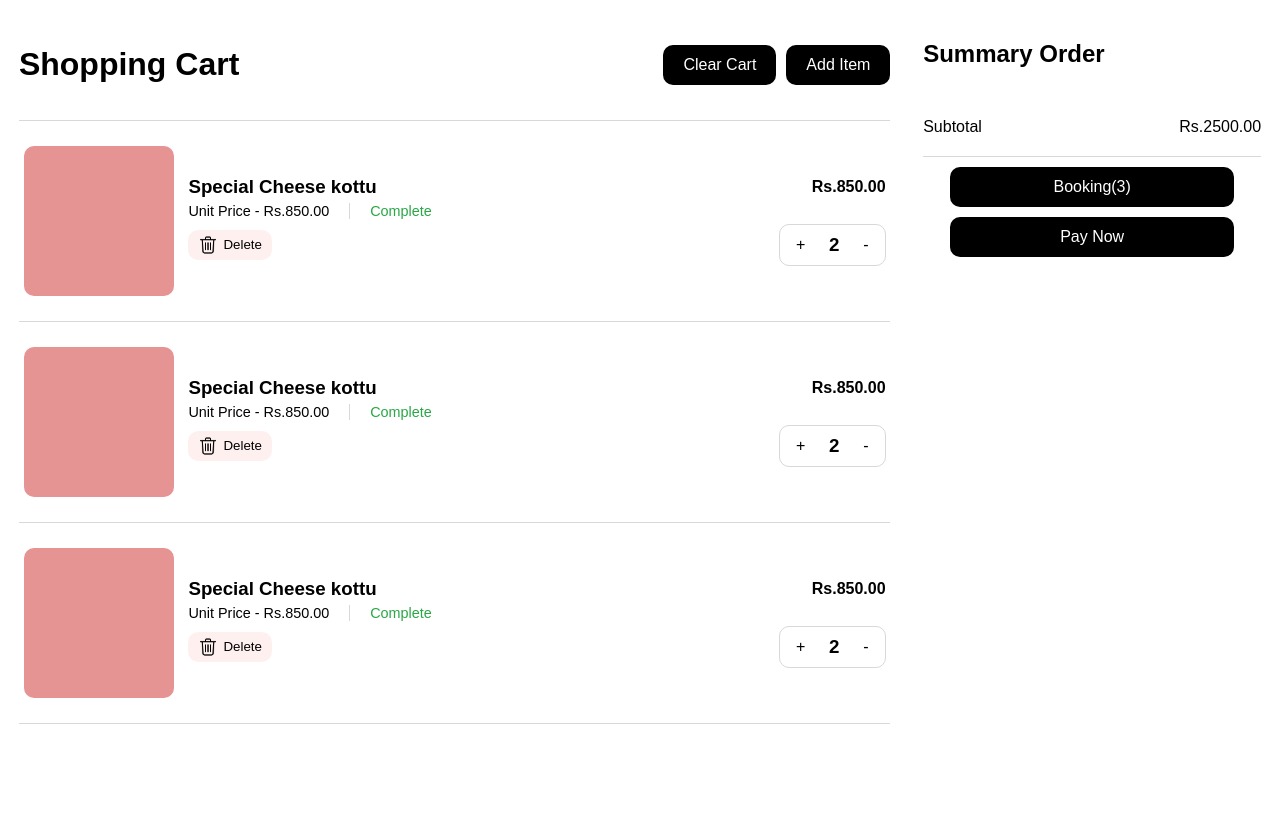
After one commit to NadunMN/Kottu-Labs, a PHP site: page /views/cart.php in a window 1280 px wide. The commit adds this page. Run offline with PHP 8.4, Linux system fonts and the light colour scheme.

Commit message:
Add cart

```diff
--- a/controllers/SiteController.php
+++ b/controllers/SiteController.php
@@ -98,5 +98,11 @@ class SiteController extends Controller
         return $this->render('otp');
     }
 
+    public function cart(Request $request,Response $response)
+    {
+        $this->setLayout('main');
+        return $this->render('cart');
+    }
+
 }
 ?>
--- /dev/null
+++ b/public/CSS/cart.css
@@ -0,0 +1,283 @@
+body{
+    margin: 0;
+    padding: 0;
+    font-family: 'Poppins', sans-serif;
+}
+.main-wrapper{
+    display: flex;
+    align-items: flex-start;
+    justify-content: center;
+    width: 100%;
+    height:auto;
+    gap: 15px;
+    /* background-color: royalblue; */
+}
+.cart-wrapper{
+    display: flex;
+    align-items: center;
+    justify-content: flex-start;
+    flex-direction: column;
+    width: 100%;
+    min-height: 100vh;
+    height: auto;
+    background-color: rgb(255, 255, 255);
+    margin: 10px 0;
+    margin-left: 10px;
+    border-radius: 10px;
+}
+
+.right-side{
+    display: flex;
+    align-items: center;
+    justify-content: flex-start;
+    flex-direction: column;
+    width: 40%;
+    height: 100vh;
+    min-height: 100vh;
+    /* background-color: rgb(90, 39, 39); */
+    margin: 10px 0;
+    margin-right: 10px;
+    border-radius: 10px;
+    gap: 10px;
+}
+
+.payment-wrapper{
+    display: flex;
+    flex-direction: column;
+    align-items:center;
+    justify-content: flex-start;
+    width: 100%;
+    height:auto;
+    background-color: rgb(255, 255, 255);
+    border-radius: 10px;
+}
+
+.card-topic-container{
+    display: flex;
+    align-items: center;
+    justify-content: space-between;
+    width: 98%;
+    height: auto;
+    padding: 15px 0;
+
+    border-bottom: 1px solid rgb(216, 216, 216);
+}
+
+.card-topic-container-buttons{
+    width: auto;
+    height: auto;
+    display: flex;
+    align-items: center;
+    justify-content: center;
+    gap: 10px;
+}
+
+.card-topic-container-buttons button{
+    width: auto;
+    height: 40px;
+   padding: 0 20px;
+    border-radius: 10px;
+    background-color: rgb(0, 0, 0);
+    color: rgb(255, 255, 255);
+    font-size: 1rem;
+    border: none;
+    cursor: pointer;
+}
+
+.card-topic-container-buttons button:hover{
+    background-color: #EE3E3F;
+    color: rgb(255, 255, 255);
+    transition: transform 0.3s ,background-color 0.3s ease;
+    transform: scale(1.05);
+}
+
+.cart-item-container{
+    display: flex;
+    align-items: center;
+    justify-content: space-evenly;
+    width: 98%;
+    height: 200px;
+    border-bottom: 1px solid rgb(216, 216, 216);
+
+    gap: 10px;
+}
+
+.cart-item-img{
+    width: 150px;
+    height: 150px;
+    background-color: rgb(230, 147, 147);
+    border-radius: 10px;
+}
+
+.cart-item-details{
+    display: flex;
+    align-items: center;
+    justify-content: center;
+    flex-direction: column;
+    width: 80%;
+    height: 150px;
+    /* background-color: rosybrown; */
+    gap: 5px;
+}
+
+.cart-item-details div{
+    display: flex;
+    justify-content: space-between;
+    width: 100%;
+    height: auto;
+    align-items: center;
+}
+
+
+
+.cart-item-details div h4{
+    margin: 0;
+    font-size: 1rem;
+}
+
+.cart-item-details div h3{
+    margin: 0;
+}
+
+
+.cart-item-details .unit-price{
+    display: flex;
+    align-items: center;
+    justify-content: flex-start;
+    width: 100%;
+    height: auto;
+}
+
+.cart-item-details div p{
+    margin: 0;
+    font-size: 0.9rem;
+    margin-right: 20px;
+}
+
+.cart-item-details div p:last-child{
+    border-left: 1px solid rgb(216, 216, 216);
+    padding-left: 20px;
+    color: #28a745;
+}
+
+
+
+.delete-cart button{
+    width: auto;
+    height: 30px;
+    background-color:rgba(255, 0, 0, 0.06);
+    color: rgb(0, 0, 0);
+    border: none;
+    cursor: pointer;
+    display: flex;
+    align-items: center;
+    justify-content: center;
+    border-radius: 10px;
+    padding: 0 10px
+}
+
+.delete-cart button img{
+    width: auto;
+    height: 20px;
+    padding-right:5px;
+}
+
+.delete-cart button:hover{
+    background-color: #ee3e3e1b;
+    color: rgb(0, 0, 0);
+    transition: transform 0.3s ,background-color 0.3s ease;
+    transform: scale(1.05);
+}
+
+.delete-quantity .add-item-cart{
+    width: 100px;
+    height: 40px;
+    align-items: center;
+    justify-content: space-between;
+    background-color:rgb(255, 255, 255);
+    cursor: pointer;
+    display: flex;
+    border: 1px solid rgb(216, 216, 216);
+    border-radius: 10px;
+    padding: 0 10px;
+}
+
+.add-item-cart .plus{
+    width: auto;
+    height: 40px;
+    background-color: transparent;
+    border: none;
+    cursor: pointer;
+    font-size: 1rem;
+}
+
+.add-item-cart .plus:hover{
+    transition: transform 0.3s ,background-color 0.3s ease;
+    transform: scale(1.05);
+}
+
+
+.add-item-cart button:last-child{
+    width: auto;
+    height: 40px;
+    background-color: transparent;
+    border: none;
+    cursor: pointer;
+    font-size: 1rem;
+}
+.add-item-cart button:last-child:hover{
+    transition: transform 0.3s ,background-color 0.3s ease;
+    transform: scale(1.05);
+}
+
+.payment-wrapper-topic{
+    display: flex;
+    align-items: center;
+    justify-content: space-between;
+    width: 95%;
+    height: auto;
+    padding: 10px 0;
+}
+
+
+.payment-wrapper-body{
+    border-bottom: 1px solid rgb(216, 216, 216);
+}
+
+
+.payment-wrapper-body p{
+    height: auto;
+    margin: 10px 0;
+    font-size: 1rem;
+}
+
+.payment-wrapper-button{
+    display: flex;
+    flex-direction: column;
+    align-items: center;
+    justify-content: center;
+    width: 100%;
+    height: auto;
+    gap: 10px;
+    margin-top: 10px;
+    margin-bottom: 20px;
+}
+
+.payment-wrapper-button button{
+
+    width: 80%;
+    height: 40px;
+    background-color: rgb(0, 0, 0);
+    color: rgb(255, 255, 255);
+    font-size: 1rem;
+    border: none;
+    border-radius: 10px;
+    cursor: pointer;
+}
+
+.payment-wrapper-button button:hover{
+    background-color: #EE3E3F;
+    color: rgb(255, 255, 255);
+    transition: transform 0.3s ,background-color 0.3s ease;
+    transform: scale(1.05);
+}
--- a/public/index.php
+++ b/public/index.php
@@ -57,6 +57,7 @@ if (Application::$app->user && Application::$app->user->position == 'admin') {
 }
 
 $app->router->get('/otp', [$siteController, 'otp']);
+$app->router->get('/cart', [$siteController, 'cart']);
 
 
 
--- a/views/NavBar.php
+++ b/views/NavBar.php
@@ -19,12 +19,12 @@
             <li><a href="#">MENU</a></li>
             <li><a href="/about">ABOUT</a></li>
             <li><a href="#">OUR STAFF</a></li>
-            <li><a href="contact">CONTACT</a></li>
+            <li><a href="/contact">CONTACT</a></li>
         </ul>
         <div class="menu-iconbox">
         <div class="icon-box">
             <a href="#"><img src="/Photo/icon/search.png" alt="Search"></a>
-            <a href="#"><img src="/Photo/icon/shopping-cart.png" alt="Cart"></a>
+            <a href="/cart"><img src="/Photo/icon/shopping-cart.png" alt="Cart"></a>
 
             <div class="drop-down">
                 <a href="#" onclick="toggleMenuprofile()"><img src="/Photo/icon/user.png" alt="Profile"></a>
--- /dev/null
+++ b/views/cart.php
@@ -0,0 +1,164 @@
+<!DOCTYPE html>
+<html lang="en">
+<head>
+    <meta charset="UTF-8">
+    <meta name="viewport" content="width=device-width, initial-scale=1.0">
+    <title>cart</title>
+    <link rel="stylesheet" href="/CSS/cart.css">
+</head>
+<body>
+
+<div class="main-wrapper">
+
+
+
+<div class="cart-wrapper">
+    <div class="card-topic-container">
+        <h1>Shopping Cart</h1>
+        <div class="card-topic-container-buttons">
+        <button class="clear-cart">Clear Cart</button>
+        <button class="clear-cart">Add Item</button>
+        </div>
+    </div>
+
+    <div class="cart-item-container">
+        <div class="cart-item-img"></div>
+        <div class="cart-item-details">
+            <div>
+                <h3>Special Cheese kottu</h3>
+                <h4>Rs.850.00</h4>
+            </div>
+
+            <div class="unit-price">
+                <p>Unit Price - Rs.850.00</p>
+
+                <p>Complete</p>
+
+            </div>
+
+            <div class="delete-quantity">
+
+                <div class="delete-cart">
+                    <button class="delete-cart"><img src="/Photo/icon/delete.png">Delete</button>
+
+                </div>
+
+                <div class="add-item-cart">
+                    <button class="plus" >+</button>
+                    <h3>2</h3>
+                    <button class="minus">-</button>
+                </div>
+
+            </div>
+
+        </div>
+
+
+    </div>
+
+
+    <div class="cart-item-container">
+        <div class="cart-item-img"></div>
+        <div class="cart-item-details">
+            <div>
+                <h3>Special Cheese kottu</h3>
+                <h4>Rs.850.00</h4>
+            </div>
+
+            <div class="unit-price">
+                <p>Unit Price - Rs.850.00</p>
+
+                <p>Complete</p>
+
+            </div>
+
+            <div class="delete-quantity">
+
+                <div class="delete-cart">
+                    <button class="delete-cart"><img src="/Photo/icon/delete.png">Delete</button>
+
+                </div>
+
+                <div class="add-item-cart">
+                    <button class="plus" >+</button>
+                    <h3>2</h3>
+                    <button class="minus">-</button>
+                </div>
+
+            </div>
+
+        </div>
+
+
+    </div>
+
+
+
+
+    <div class="cart-item-container">
+        <div class="cart-item-img"></div>
+        <div class="cart-item-details">
+            <div>
+                <h3>Special Cheese kottu</h3>
+                <h4>Rs.850.00</h4>
+            </div>
+
+            <div class="unit-price">
+                <p>Unit Price - Rs.850.00</p>
+
+                <p>Complete</p>
+
+            </div>
+
+            <div class="delete-quantity">
+
+                <div class="delete-cart">
+                    <button class="delete-cart"><img src="/Photo/icon/delete.png">Delete</button>
+
+                </div>
+
+                <div class="add-item-cart">
+                    <button class="plus" >+</button>
+                    <h3>2</h3>
+                    <button class="minus">-</button>
+                </div>
+
+            </div>
+
+        </div>
+
+
+    </div>
+</div>
+
+<div class="right-side">
+
+<div class="payment-wrapper">
+
+    <div class="payment-wrapper-topic">
+    <h2>Summary Order</h2>
+    </div>
+
+    <div class="payment-wrapper-topic payment-wrapper-body">
+    <p>Subtotal</p>
+    <p>Rs.2500.00</p>
+    </div>
+
+    <div class="payment-wrapper-button">
+        <button>Booking(3)</button>
+        <button>Pay Now</button>
+    </div>
+
+</div>
+
+<div class="payment-wrapper">
+
+</div>
+
+</div>
+
+</div>
+
+
+</body>
+</html>
```
Also changed, not shown: views/userprofile.php (+9 -6 lines), public/Photo/icon/delete.png (added).
